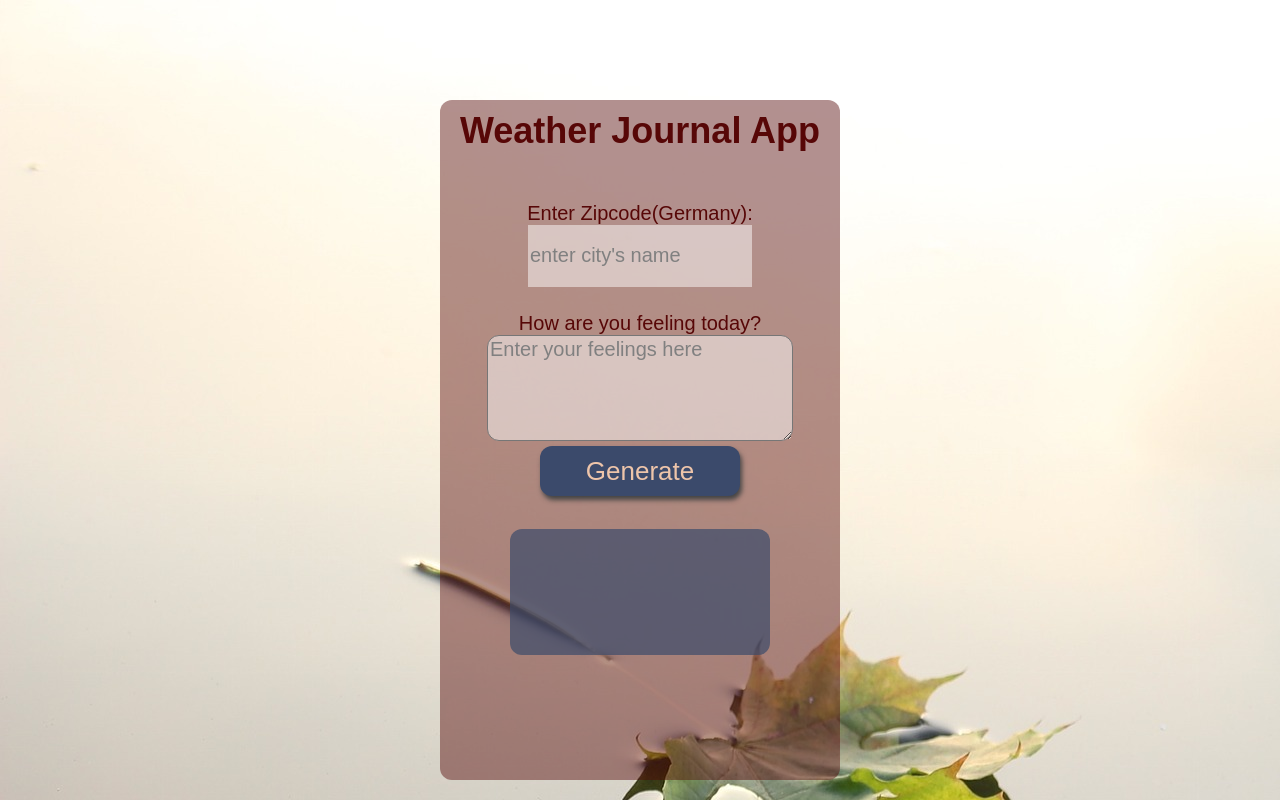
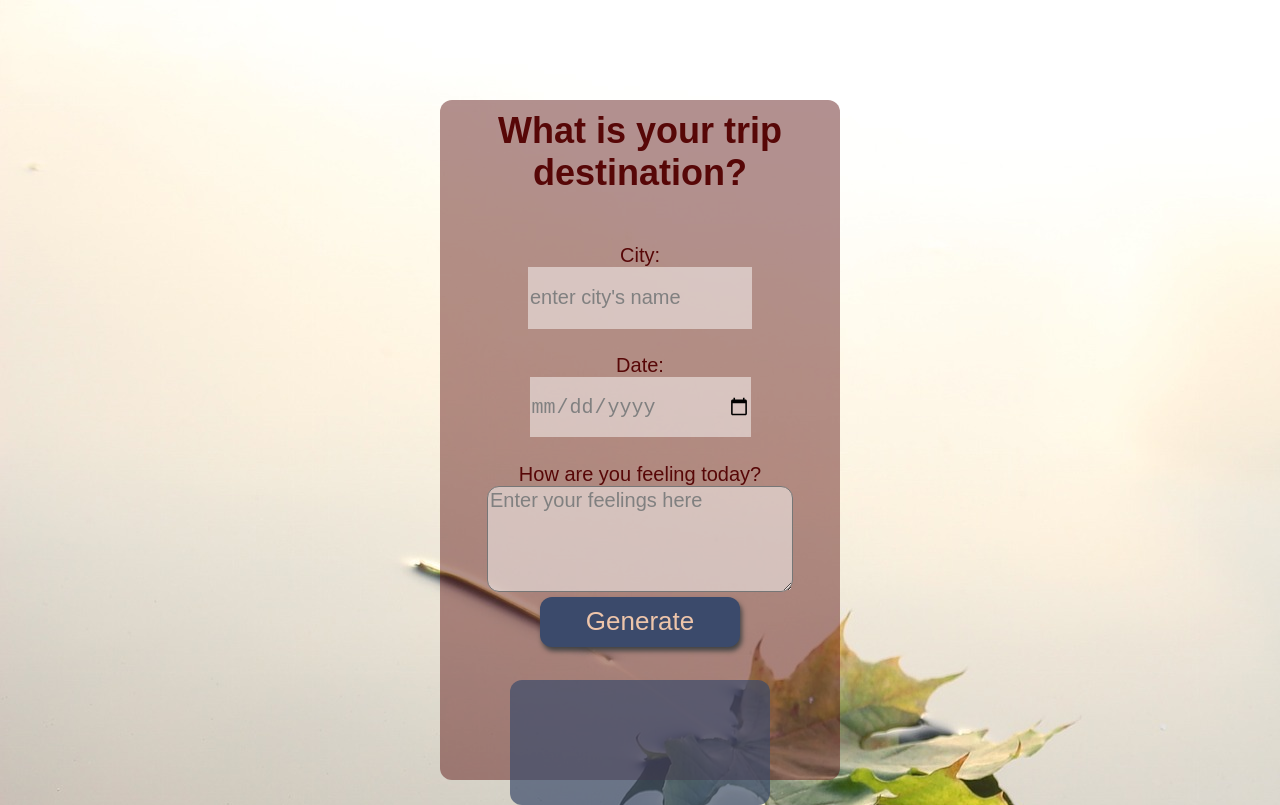
Before and after one commit to Neniya/travel-app, a website built with webpack: page src/client/views/index.html in a window 1280 px wide. Built offline with nearby package versions, Linux system fonts and the light colour scheme; a web font is replaced by a local one.

Commit message:
add fild for date

```diff
--- a/src/client/views/index.html
+++ b/src/client/views/index.html
@@ -2,7 +2,7 @@
 <html>
   <head>
     <meta charset="UTF-8" />
-    <title>Weather Journal</title>
+    <title>Travel App</title>
     <link
       href="https://fonts.googleapis.com/css?family=Oswald:400,600,700|Ranga:400,700&display=swap"
       rel="stylesheet"
@@ -11,11 +11,17 @@
   <body>
     <div id="app">
       <div class="holder headline">
-        <h1>Weather Journal App</h1>
+        <h1>What is your trip destination?</h1>
       </div>
-      <div class="holder city">
-        <label for="city">Enter Zipcode(Germany):</label>
-        <input type="text" id="city" placeholder="enter city's name" />
+      <div id="destination_info">
+        <div class="holder city">
+          <label for="city">City:</label>
+          <input type="text" id="city" placeholder="enter city's name" />
+        </div>
+        <div class="holder date">
+          <label for="date">Date:</label>
+          <input type="date" id="date" placeholder="enter date of your trip" />
+        </div>
       </div>
       <div class="holder feel">
         <label for="feelings">How are you feeling today?</label>
```
